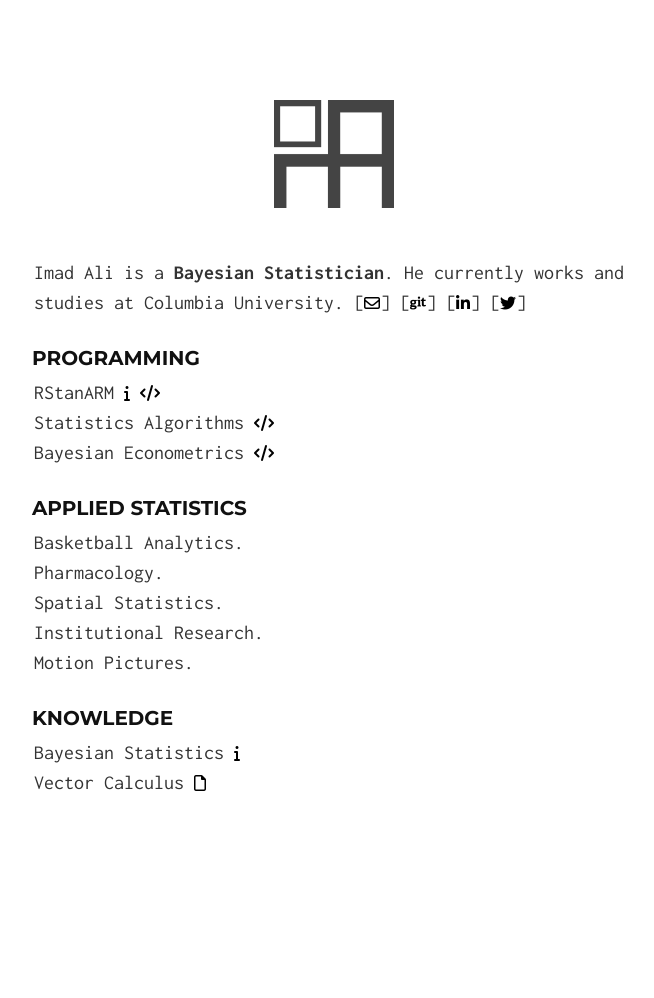
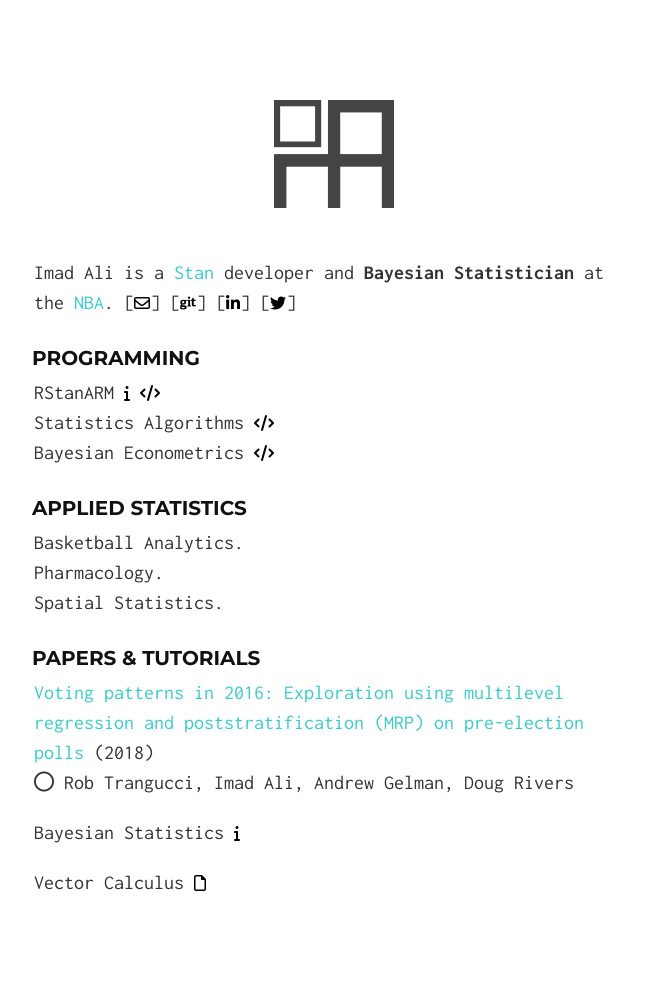
Before and after one commit to imadmali/imadmali.github.io, a Jekyll site: the page built from index.md, in a window 1280 px wide. Shown: the whole page, without its empty margins (306-960 px from the left). Built offline with Jekyll 4.4.1, drawn with Linux system fonts in a browser that asks for light colours; nearby versions of some CDN libraries; before the commit the page ends 900 px from its top, so only the background shows below that.

Commit message:
updating index.md

```diff
--- a/index.md
+++ b/index.md
@@ -7,7 +7,7 @@ layout: default
 </div>
 <br>
 
-Imad Ali is a **Bayesian Statistician**. He currently works and studies at Columbia University.
+Imad Ali is a [Stan](http://mc-stan.org/) developer and **Bayesian Statistician** at the [NBA](http://stats.nba.com/).
 [[<i class="fa fa-envelope-o"></i>](mailto:imad.ali@columbia.edu){: .awe-ico }]
 [[<i class="fa fa-git"></i>](https://github.com/imadmali){: .awe-ico }]
 [[<i class="fa fa-linkedin"></i>](https://www.linkedin.com/in/imadmali){: .awe-ico }]
@@ -24,9 +24,12 @@ Bayesian Econometrics [<i class='fa fa-code'></i>](https://github.com/imadmali/b
 Basketball Analytics.
 Pharmacology.
 Spatial Statistics.
-Institutional Research.
-Motion Pictures.
 
-### Knowledge
+### Papers & Tutorials
+
+[Voting patterns in 2016: Exploration using multilevel regression and poststratification (MRP) on pre-election polls](https://arxiv.org/abs/1802.00842) (2018)
+<i class="fa fa-circle-thin" aria-hidden="true"></i> Rob Trangucci, Imad Ali, Andrew Gelman, Doug Rivers
+
 Bayesian Statistics [<i class="fa fa-info"></i>](/bayesian-statistics/){: .awe-ico }
+
 Vector Calculus [<i class='fa fa-file-o'></i>](/files/vcn.pdf){: .awe-ico }
```
